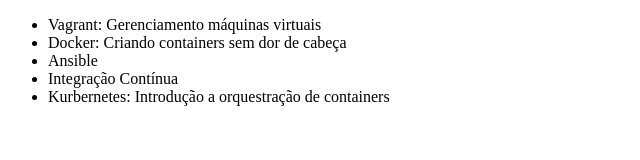
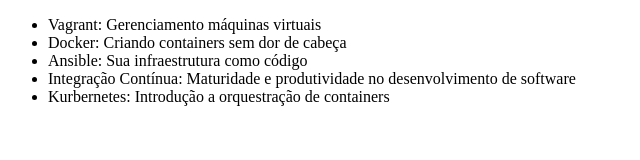
Before and after one commit to ViniciusNogi/alura-git, a plain HTML site: page index.html in a window 1280 px wide. Shown: the whole page, without its empty margins (0-640 px from the left). Drawn offline with Linux system fonts and the light colour scheme.

Commit message:
Alterando nome do curso de Ansible

```diff
--- a/index.html
+++ b/index.html
@@ -8,8 +8,8 @@
     <ul>
         <li>Vagrant: Gerenciamento máquinas virtuais</li>
         <li>Docker: Criando containers sem dor de cabeça</li>
-        <li>Ansible</li>
-        <li>Integração Contínua</li>
+        <li>Ansible: Sua infraestrutura como código</li>
+        <li>Integração Contínua: Maturidade e produtividade no desenvolvimento de software</li>
         <li>Kurbernetes: Introdução a orquestração de containers</li>
     </ul>
 </body>
```
